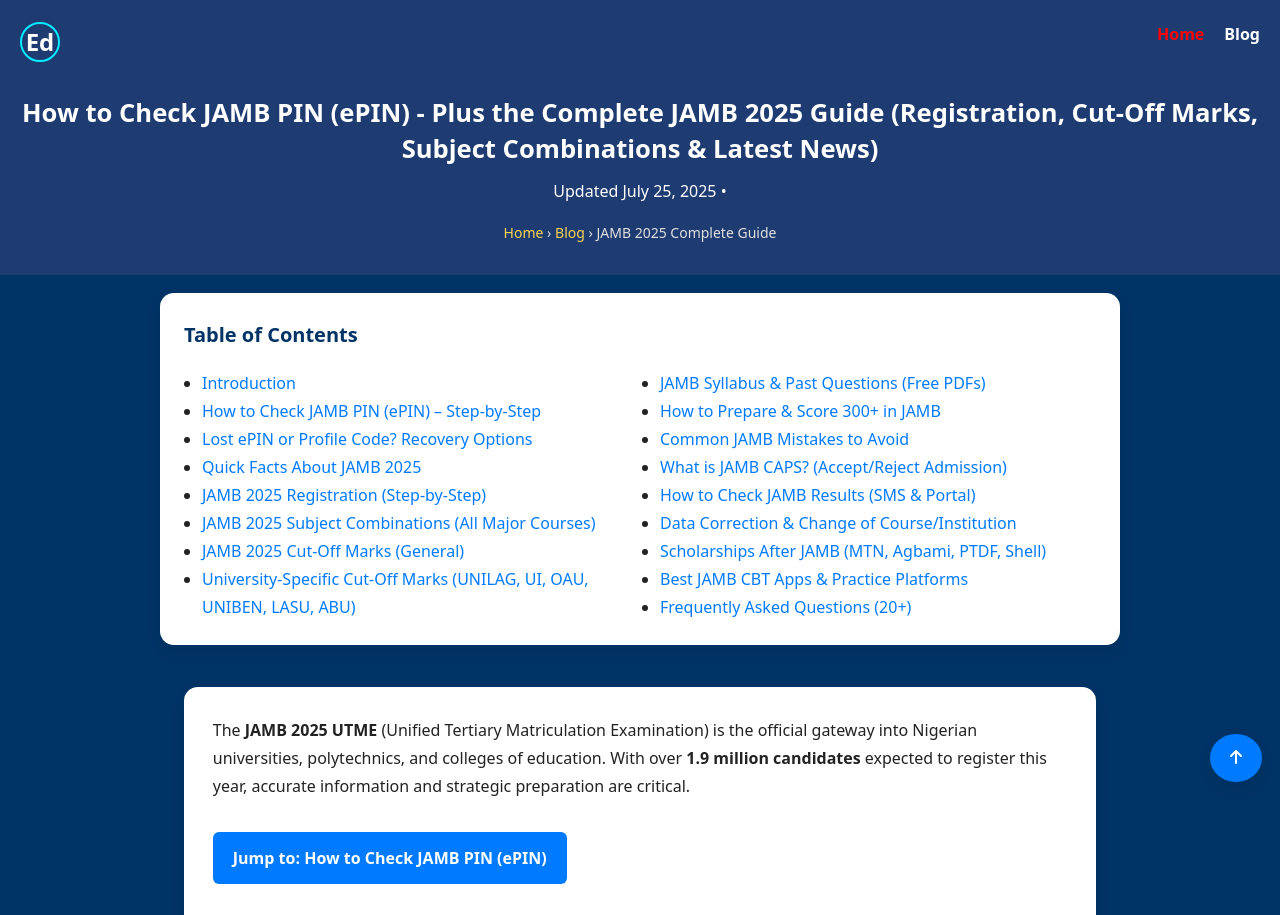
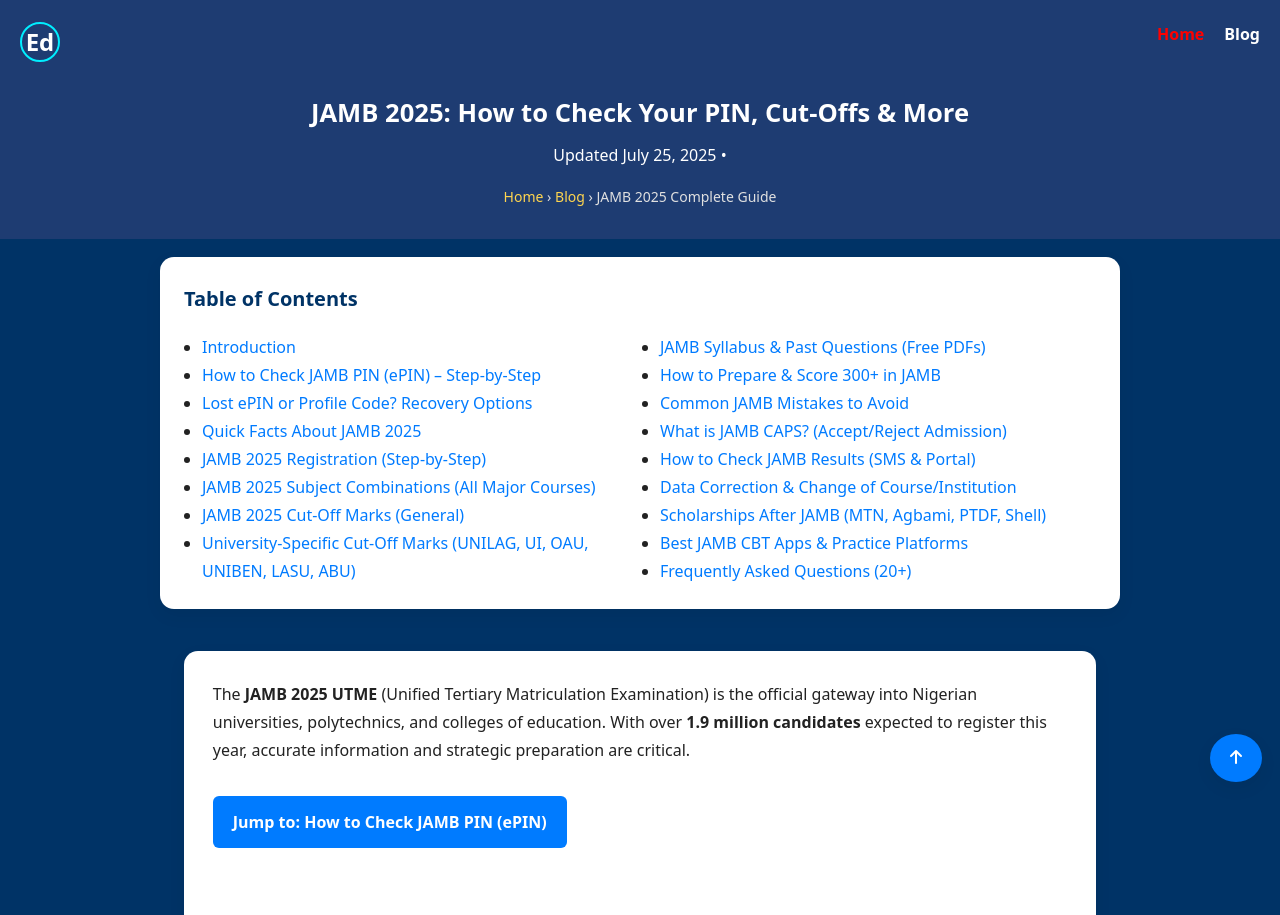
Before and after one commit to Emmanuel-uchepaul/Emmanuel-uchepaul-portfolio, a plain HTML site: page jamb.html in a window 1280 px wide. Shown: the top 915 px of the page. Drawn offline with Linux system fonts and the light colour scheme.

Commit message:
Update jamb.html

```diff
--- a/jamb.html
+++ b/jamb.html
@@ -598,8 +598,7 @@ header h1 {
 
   <!-- Title and Breadcrumbs -->
   <h1>
-    How to Check JAMB PIN (ePIN) - Plus the Complete JAMB 2025 Guide
-    (Registration, Cut-Off Marks, Subject Combinations & Latest News)
+   JAMB 2025: How to Check Your PIN, Cut-Offs & More
   </h1>
   <p>Updated July 25, 2025 • </p>
   <div class="breadcrumbs">
```
